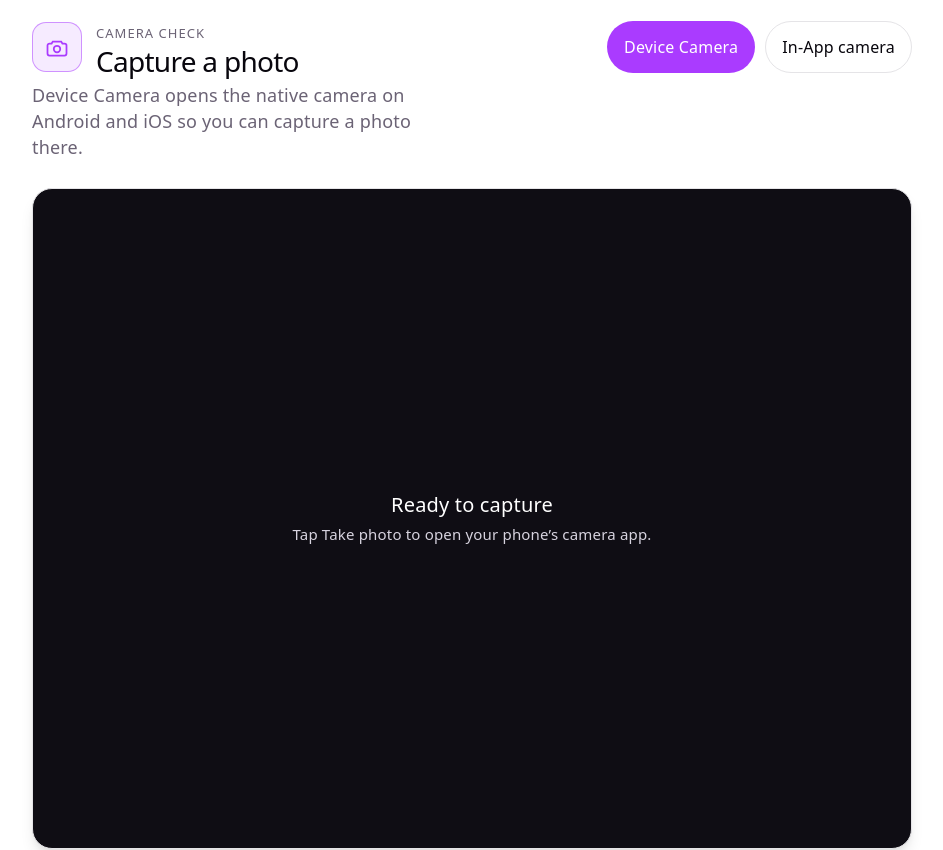
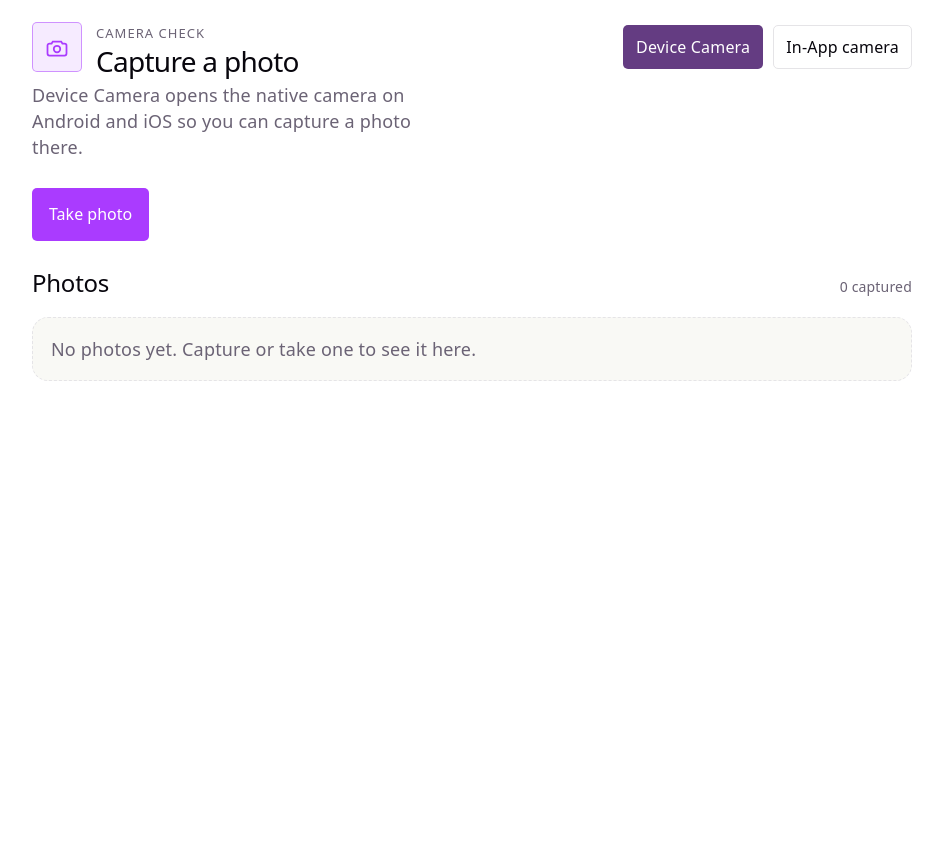
Before and after one commit to prasadambaledath/camera-app, a React (Vite) app: page / in a window 1280 px wide. Shown: the top 850 px of the page, without its empty margins (168-1111 px from the left). After the commit the page ends 800 px from the top, so only its background shows below. Built offline with nearby package versions, Linux system fonts and the light colour scheme.

Commit message:
Refactor styles for buttons and headers to use consistent border-radius of 5px; remove unused latest image preview logic in DeviceCamera component.

```diff
--- a/src/App.css
+++ b/src/App.css
@@ -93,7 +93,7 @@
   border: 1px solid var(--border);
   background: var(--bg);
   color: var(--text-h);
-  border-radius: 999px;
+  border-radius: 5px;
   padding: 12px 16px;
   font: inherit;
   font-size: 16px;
--- a/src/components/Header.css
+++ b/src/components/Header.css
@@ -19,7 +19,7 @@
   place-items: center;
   width: 48px;
   height: 48px;
-  border-radius: 14px;
+  border-radius: 5px;
   color: var(--accent);
   background: var(--accent-bg);
   border: 1px solid var(--accent-border);
@@ -59,16 +59,16 @@
   border: 1px solid var(--border);
   background: var(--bg);
   color: var(--text-h);
-  border-radius: 999px;
-  padding: 12px 16px;
+  padding: 8px 12px;
   font: inherit;
   font-size: 16px;
   text-decoration: none;
   white-space: nowrap;
+  border-radius: 5px;
 }
 
 .header__link--active {
-  background: var(--accent);
+  background: #643c82;
   border-color: transparent;
   color: #fff;
 }
--- a/src/pages/DeviceCamera.tsx
+++ b/src/pages/DeviceCamera.tsx
@@ -4,7 +4,6 @@ import { PhotoGallery, type CapturedImage } from '../components/PhotoGallery'
 export function DeviceCamera() {
   const fileInputRef = useRef<HTMLInputElement>(null)
   const [images, setImages] = useState<CapturedImage[]>([])
-  const latest = images[0]
 
   const onFileSelected = (event: ChangeEvent<HTMLInputElement>) => {
     const files = event.target.files
@@ -47,17 +46,6 @@ export function DeviceCamera() {
       </p>
 
       <section className="camera" aria-label="Device camera capture">
-        <div className="camera__stage">
-          {latest ? (
-            <img className="camera__preview" src={latest.url} alt="Latest captured photo" />
-          ) : (
-            <div className="camera__placeholder">
-              <p>Ready to capture</p>
-              <span>Tap Take photo to open your phone’s camera app.</span>
-            </div>
-          )}
-        </div>
-
         <div className="camera__actions">
           <button
             type="button"
```
